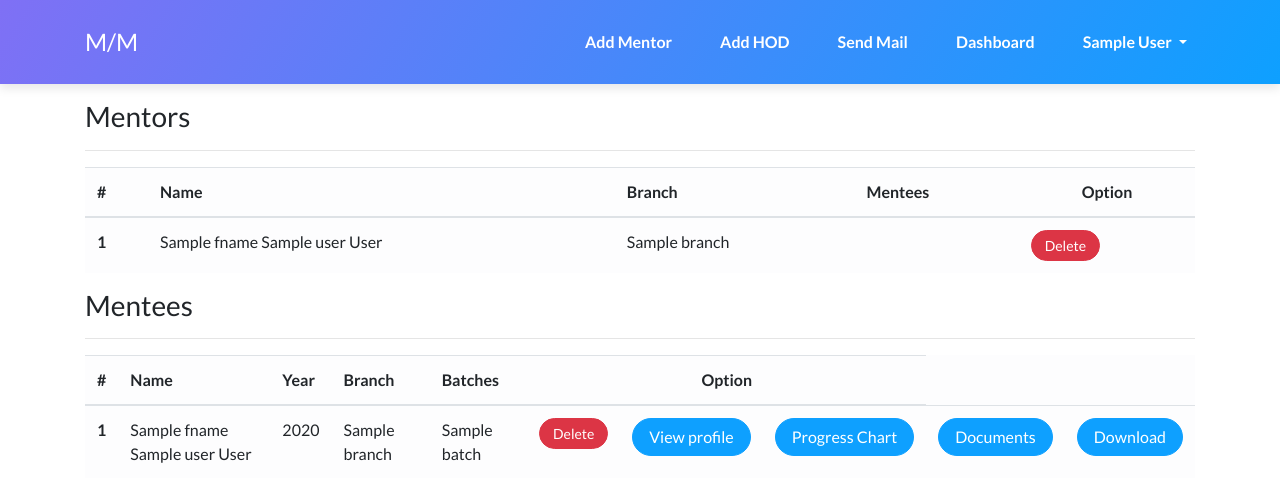
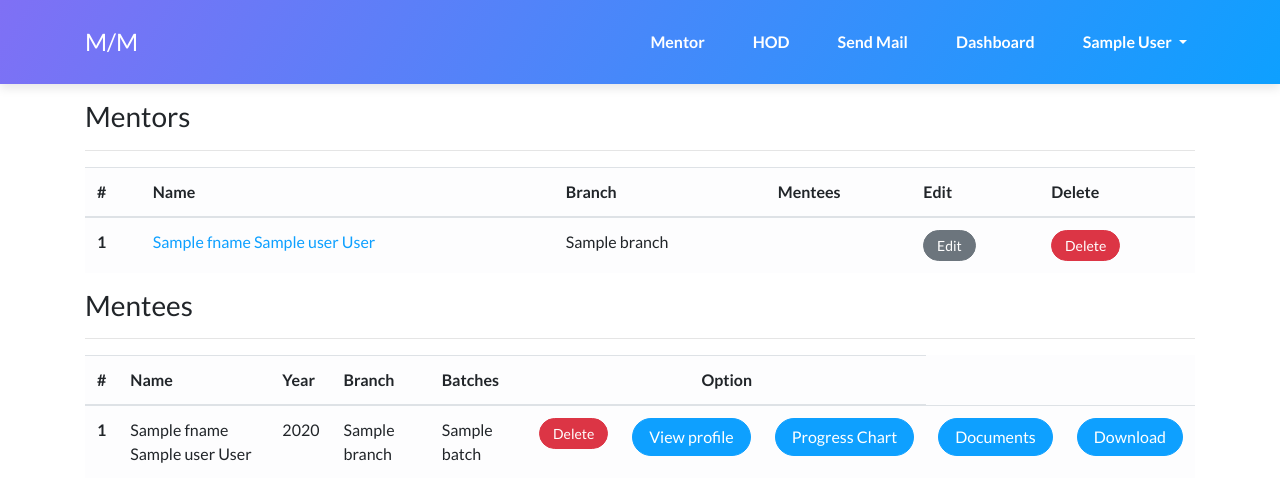
Before and after one commit to meetyourvallabh/mentor_mentee, a Flask app: page /dashboard in a window 1280 px wide. Shown: the top 502 px of the page. Run offline with Flask 2, Linux system fonts and the light colour scheme; the visitor is signed in with stand-in values (Sample User, id 1); a database or web service that is not in the repository returns one stand-in record (values such as "Sample title"); some libraries are stand-ins or nearby versions.

Commit message:
dashboard changes

```diff
--- a/app.py
+++ b/app.py
@@ -406,7 +406,10 @@ def add_mentee():
 def delete_mentee(email):
     users = mongo.db.users
     users.delete_one({'email':email,'type':'mentee'})
+
     flash('Mentee deleted successfully','danger')
+    if session['type'] == 'admin':
+        return redirect(url_for('dashboard'))
     return redirect(url_for('add_mentee'))
 
 
--- a/templates/dashboard.html
+++ b/templates/dashboard.html
@@ -13,19 +13,31 @@
             <th scope="col">Name</th>
             <th scope="col">Branch</th>
             <th scope="col">Mentees</th>
-            <th colspan="3" class="text-center" scope="col">Option</th>
+            <th scope="col">Edit</th>
+            <th scope="col">Delete</th>
           </tr>
         </thead>
         <tbody>
           {% for mentor in all_mentors %}
           <tr>
             <th scope="row">{{loop.index}}</th>
-            <td>{{mentor.fname}} {{mentor.mname}} {{mentor.lname}}</td>
+            <td>
+              <a href="{{url_for('show_mentees',email=mentor.email)}}">
+                {{mentor.fname}} {{mentor.mname}} {{mentor.lname}}</a
+              >
+            </td>
             <td>{{mentor.branch}}</td>
             <td>
               {{mentee_count[mentor.email]}}
             </td>
 
+            <td>
+              <a
+                class="btn btn-sm btn-secondary"
+                href="{{url_for('edit_mentor',email=mentor.email)}}"
+                >Edit</a
+              >
+            </td>
             <td>
               <a
                 class="btn btn-sm btn-danger"
--- a/templates/includes/_navbar.html
+++ b/templates/includes/_navbar.html
@@ -48,13 +48,11 @@
       <ul class="nav navbar-nav ml-auto">
         {% if session.logged_in %} {% if session.type in ['hod', 'admin'] %}
         <li class="nav-item" role="presentation">
-          <a class="nav-link active" href="{{url_for('add_mentor')}}"
-            >Add Mentor</a
-          >
+          <a class="nav-link active" href="{{url_for('add_mentor')}}">Mentor</a>
         </li>
         {% endif %} {% if session.type == 'admin' %}
         <li class="nav-item" role="presentation">
-          <a class="nav-link active" href="{{url_for('add_hod')}}">Add HOD</a>
+          <a class="nav-link active" href="{{url_for('add_hod')}}">HOD</a>
         </li>
         {% endif %} {% if session.type in ['mentor'] %}
         <li class="nav-item" role="presentation">
--- a/templates/profile.html
+++ b/templates/profile.html
@@ -110,7 +110,7 @@
               <div class="form-group col-md-4">
                 <label for="blood_group">Blood Group</label>
                 <input type="text" class="form-control" name="blood_group" value="{% if user.personal is defined %}{{user.personal.blood_group}}{% endif %}"
-                  id="blood_group" placeholder="B+">
+                  id="blood_group" placeholder="A+/B+/..">
               </div>
 
               <div class="form-group col-md-4">
```
Also changed, not shown: templates/show_mentees.html (+10 -3 lines).
